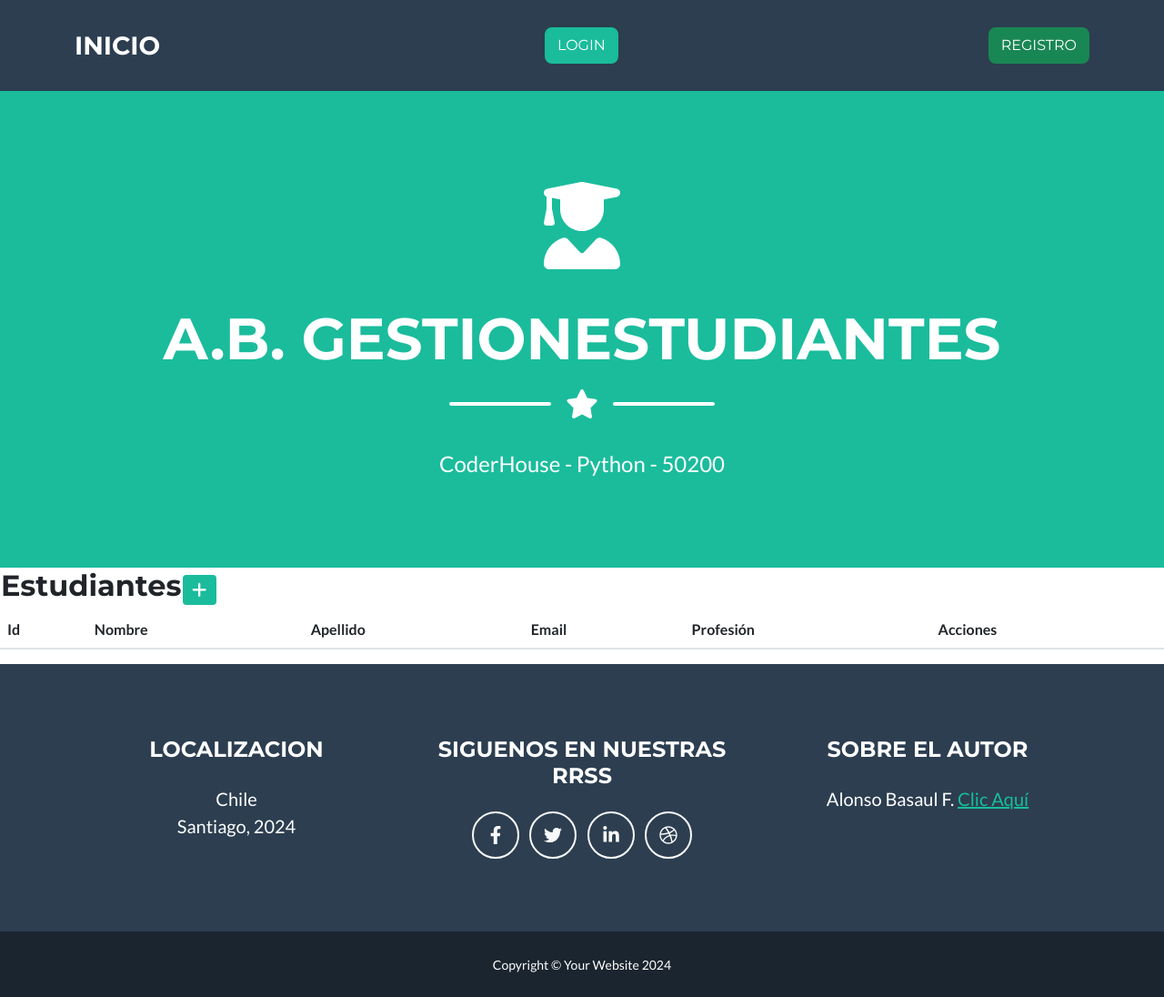
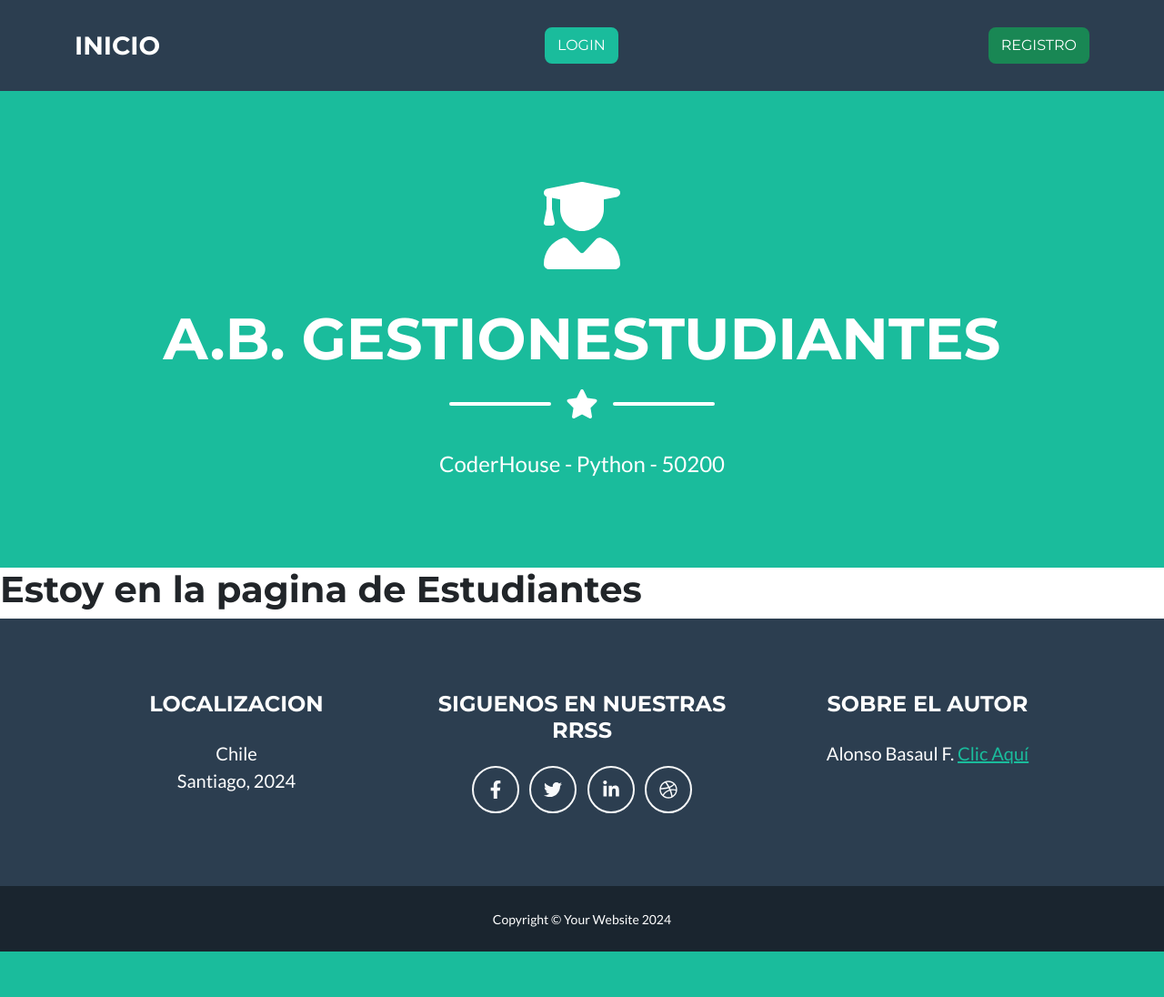
Before and after one commit to Alonso202388/Basaul-Flores-Alonso-50200, a Django app: template Alonso/BasaulApp/templates/aplicacion/estudiantes.html in a window 1280 px wide. Shown: the whole page at 91% size. After the commit the page ends 1046 px from the top, so only its background shows below. Run offline with Django 4.2, Linux system fonts and the light colour scheme; the template is opened without the code that fills it, so the values that code supplies are empty; some libraries are stand-ins or nearby versions.

Commit message:
Version 10.0 -Creado por Alonso

```diff
--- a/Alonso/BasaulApp/templates/aplicacion/estudiantes.html
+++ b/Alonso/BasaulApp/templates/aplicacion/estudiantes.html
@@ -6,57 +6,5 @@
 
 
 {% block contenido %}
-
-<table>
-    <tr>
-        <td width="200"><h2>Estudiantes</h2></td>
-        <td>
-            <a
-            href="{% url 'profesorCrear' %}"
-            class="btn btn-primary btn-sm"
-            ><i class="fa fa-plus fa-lg" title="Crear"> </i>
-            </a>
-        </td>
-    </tr>
-</table>
-
-<table class="table table-striped">
-    <thead>
-        <tr>
-            <th>Id</th>
-            <th>Nombre</th>
-            <th>Apellido</th>
-            <th>Email</th>
-            <th>Profesión</th>
-            <th>Acciones</th>
-
-        </tr>
-    </thead>
-    <tbody>
-{% for p in profesores  %}
-        <tr>
-            <td>{{ p.id }}</td>
-            <td>{{ p.nombre }}</td>
-            <td>{{ p.apellido }}</td>
-            <td>{{ p.email }}</td>
-            <td>{{ p.profesion }}</td>
-            <td>
-              <a
-                href="{% url 'profesorActualizar' p.id %}"
-                class="btn btn-primary"
-                style="--bs-btn-padding-y: .25rem; --bs-btn-padding-x: .5rem; --bs-btn-font-size: .75rem;"
-                ><i class="fa fa-edit fa-sm" title="Edit Record"></i>
-              </a>
-              <a
-                href="{% url 'profesorBorrar' p.id %}"
-                class="btn btn-danger"
-                style="--bs-btn-padding-y: .25rem; --bs-btn-padding-x: .5rem; --bs-btn-font-size: .75rem;"
-                ><i class="fa fa-trash fa-sm" title="Delete Record"></i>
-              </a>
-            </td>
-
-        </tr>
-{% endfor %}
-    </tbody>
-</table>
+    <h1> Estoy en la pagina de Estudiantes </h1>
 {% endblock contenido %}
```
Also changed, not shown: Alonso/AlonsoBD.db, 1 other file.
